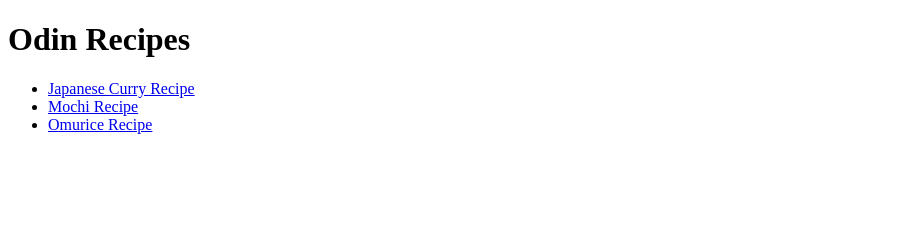
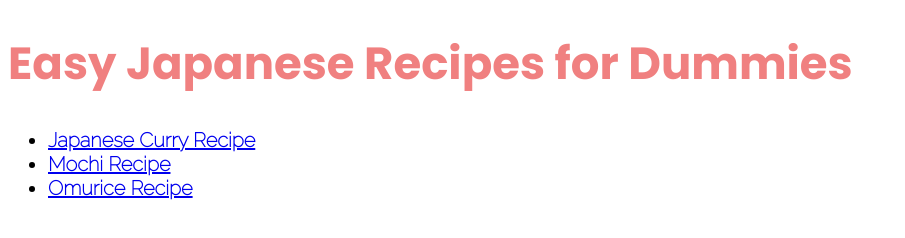
Before and after one commit to AiOfTheStorm/odin-recipes, a plain HTML site: page index.html in a window 1280 px wide. Shown: the whole page, without its empty margins (0-905 px from the left). Drawn offline with Linux system fonts and the light colour scheme.

Commit message:
Edit index.html and create style.css

```diff
--- a/index.html
+++ b/index.html
@@ -1,15 +1,17 @@
 <!DOCTYPE html>
 <html lang="en">
 <head>
-<meta charset="utf-8">
-<title></title>
+  <meta charset="UTF-8">
+  <title>Easy Japanese Recipes for Dummies</title>
+  <link rel="stylesheet" href="style.css">
+  <link rel="stylesheet" href="https://fonts.googleapis.com/css2?family=Poppins:wght@700&family=Raleway:wght@100&display=swap">
 </head>
 <body>
-<h1>Odin Recipes</h1>
-<ul>
-<li><a href="recipes/japanese-curry.html">Japanese Curry Recipe</a></li>
-<li><a href="recipes/mochi.html">Mochi Recipe</a></li>
-<li><a href="recipes/omurice.html">Omurice Recipe</a></li>
-</ul>
+  <h1>Easy Japanese Recipes for Dummies</h1>
+    <ul>
+      <li><a href="recipes/japanese-curry.html">Japanese Curry Recipe</a></li>
+      <li><a href="recipes/mochi.html">Mochi Recipe</a></li>
+      <li><a href="recipes/omurice.html">Omurice Recipe</a></li>
+    </ul>
 </body>
 </html>
--- /dev/null
+++ b/style.css
@@ -0,0 +1,12 @@
+h1 {
+  font-family: Poppins, Arial, sans-serif;
+  color: lightcoral;
+  font-size: 45px;
+}
+
+li {
+  font-family: Raleway, Arial, sans-serif;
+  color: black;
+  font-size: 20px;
+  font-weight: bold;
+}
```
